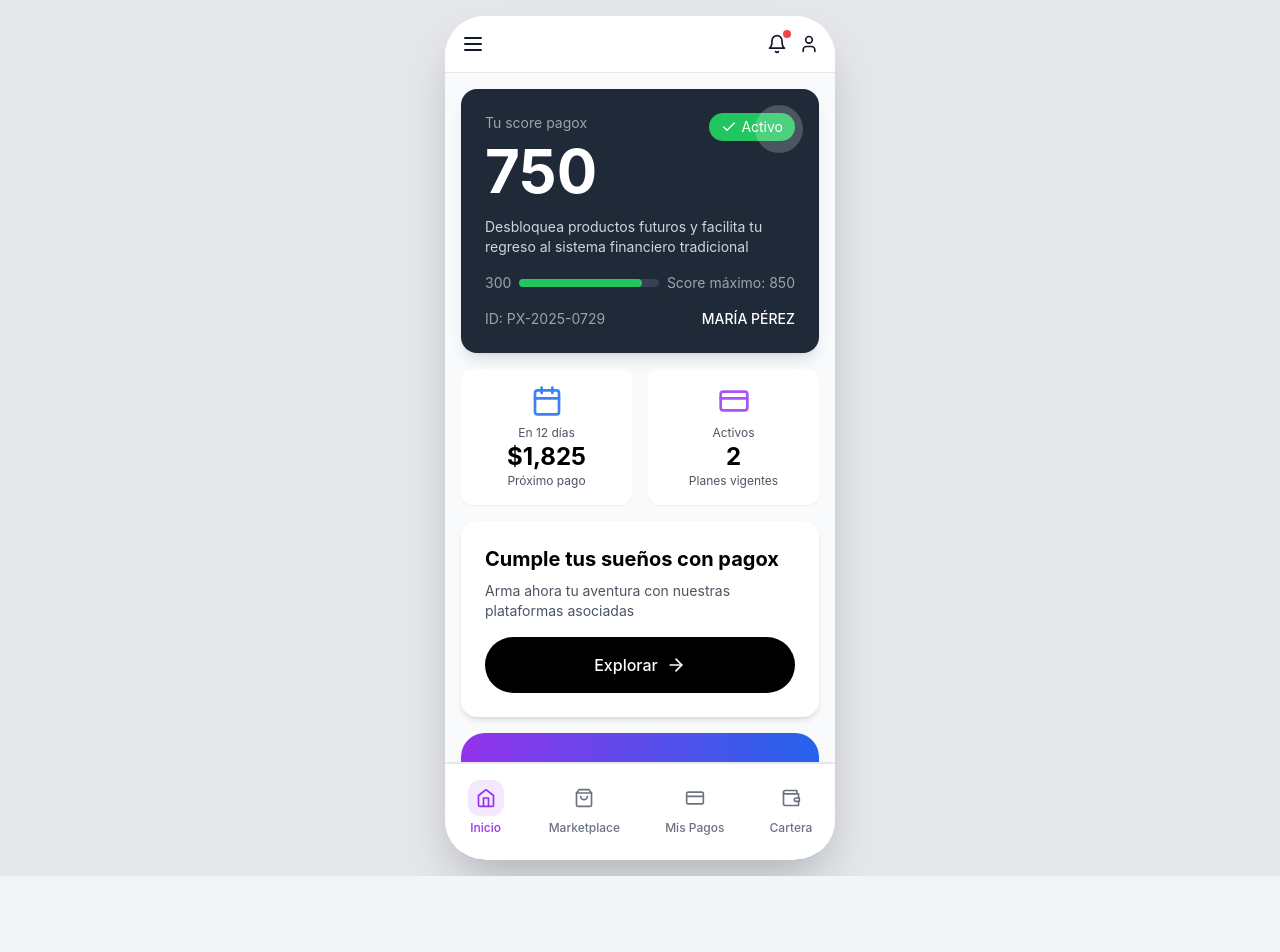
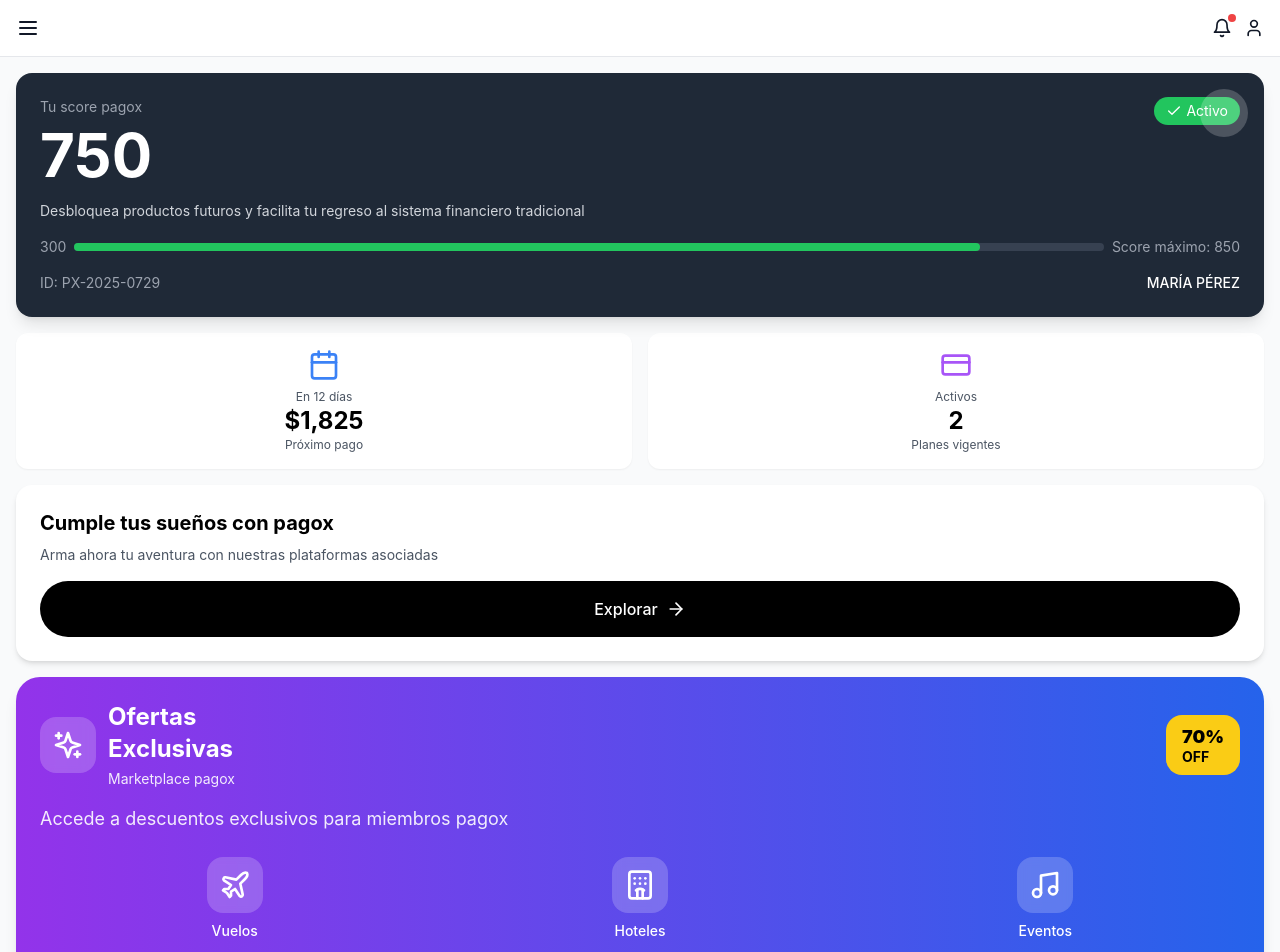
Before and after one commit to Rene-Nun/Pagox_proto_ux, a Next.js app: page / in a window 1280 px wide. Shown: the top 952 px of the page. Before the commit the page ends 876 px from the top, so only its background shows below. Built offline with nearby package versions, Linux system fonts and the light colour scheme.

Commit message:
Actualizar page.tsx

```diff
--- a/app/page.tsx
+++ b/app/page.tsx
@@ -1,98 +1,43 @@
-'use client'
+'use client';
 
-import { useState } from 'react'
-import HomeScreen from './components/screens/HomeScreen'
-import PartnerScreen from './components/screens/PartnerScreen'
-import TicketSelectionScreen from './components/screens/TicketSelectionScreen'
-import CheckoutScreen from './components/screens/CheckoutScreen'
-import PaymentPlanScreen from './components/screens/PaymentPlanScreen'
-import WalletScreen from './components/screens/WalletScreen'
-import MarketplaceScreen from './components/screens/MarketplaceScreen'
-import PlansScreen from './components/screens/PlansScreen'
-import ProfileScreen from './components/screens/ProfileScreen'
-import BottomNav from './components/BottomNav'
+import { useState } from 'react';
+import HomeScreen from './components/screens/HomeScreen';
+import WalletScreen from './components/screens/WalletScreen';
+import MarketplaceScreen from './components/screens/MarketplaceScreen';
+import PlansScreen from './components/screens/PlansScreen';
+import ProfileScreen from './components/screens/ProfileScreen'; // Asumo que también tenías una pantalla de perfil
 
+// Este es el componente principal que decide qué pantalla mostrar
 export default function Home() {
-  const [currentScreen, setCurrentScreen] = useState('home')
-  const [activeTab, setActiveTab] = useState('home')
-  const [selectedEvent, setSelectedEvent] = useState(null)
-  const [ticketInfo, setTicketInfo] = useState(null)
-  const [purchasedTicket, setPurchasedTicket] = useState(null)
+  // El estado 'activeScreen' controla la pantalla visible. Empieza en 'Home'.
+  const [activeScreen, setActiveScreen] = useState('Home');
 
-  const handleNavigation = (screen: string, data: any = null) => {
-    setCurrentScreen(screen)
+  // Esta función cambia la pantalla visible. Se la pasamos a otros componentes.
+  const handleNavigate = (screen: string) => {
+    setActiveScreen(screen);
+  };
 
-    if (data) {
-      if (typeof data === 'string') {
-        setActiveTab(data)
-      } else if (data.tab) {
-        setActiveTab(data.tab)
-        if (data.newTicket) {
-          setPurchasedTicket(data)
-        }
-      } else if (data.event && data.ticket) {
-        setSelectedEvent(data.event)
-        setTicketInfo(data.ticket)
-      } else {
-        setSelectedEvent(data)
-      }
+  // Función para renderizar la pantalla correcta según el estado
+  const renderScreen = () => {
+    switch (activeScreen) {
+      case 'Home':
+        return <HomeScreen onNavigate={handleNavigate} activeTab="Home" />;
+      case 'Wallet':
+        return <WalletScreen onNavigate={handleNavigate} activeTab="Wallet" />;
+      case 'Marketplace':
+        return <MarketplaceScreen onNavigate={handleNavigate} activeTab="Marketplace" />;
+      case 'Plans':
+        return <PlansScreen onNavigate={handleNavigate} activeTab="Plans" />;
+      case 'Profile':
+        return <ProfileScreen onNavigate={handleNavigate} activeTab="Profile" />;
+      default:
+        return <HomeScreen onNavigate={handleNavigate} activeTab="Home" />;
     }
-  }
-
-  const renderScreen = () => {
-    switch (currentScreen) {
-      case 'home':
-        return <HomeScreen onNavigate={handleNavigation} activeTab={activeTab} />
-      case 'partner':
-        return <PartnerScreen onNavigate={handleNavigation} />
-      case 'ticketSelection':
-        return <TicketSelectionScreen onNavigate={handleNavigation} selectedEvent={selectedEvent} />
-      case 'checkout':
-        return <CheckoutScreen onNavigate={handleNavigation} selectedEvent={selectedEvent} ticketInfo={ticketInfo} />
-      case 'paymentPlan':
-        return <PaymentPlanScreen onNavigate={handleNavigation} activeTab={activeTab} selectedEvent={selectedEvent} ticketInfo={ticketInfo} />
-      case 'wallet':
-        return <WalletScreen onNavigate={handleNavigation} activeTab={activeTab} purchasedEvent={purchasedTicket} />
-      case 'marketplace':
-        return <MarketplaceScreen onNavigate={handleNavigation} activeTab={activeTab} />
-      case 'plans':
-        return <PlansScreen onNavigate={handleNavigation} activeTab={activeTab} />
-      case 'profile':
-        return <ProfileScreen onNavigate={handleNavigation} activeTab={activeTab} />
-      default:
-        return <HomeScreen onNavigate={handleNavigation} activeTab={activeTab} />
-    }
-  }
-
-  const screensWithoutBottomNav = ['partner', 'ticketSelection', 'checkout', 'paymentPlan']
-  const showBottomNav = !screensWithoutBottomNav.includes(currentScreen)
+  };
 
   return (
-    <div className="flex items-center justify-center min-h-screen bg-gray-200 p-4">
-      <div className="w-full max-w-[390px] h-[844px] bg-white rounded-[40px] shadow-2xl overflow-hidden relative">
-        <div className="h-full flex flex-col">
-          <div className="flex-1 overflow-hidden relative">
-            {renderScreen()}
-          </div>
-        </div>
-
-        {showBottomNav && (
-          <div
-            className="absolute bottom-0 left-0 right-0 bg-white border-t border-gray-200 z-50"
-            style={{
-              position: 'absolute',
-              bottom: '0px',
-              left: '0px',
-              right: '0px',
-              borderBottomLeftRadius: '40px',
-              borderBottomRightRadius: '40px',
-              overflow: 'hidden'
-            }}
-          >
-            <BottomNav activeTab={activeTab} onNavigate={handleNavigation} />
-          </div>
-        )}
-      </div>
-    </div>
-  )
+    <main>
+      {renderScreen()}
+    </main>
+  );
 }
```
